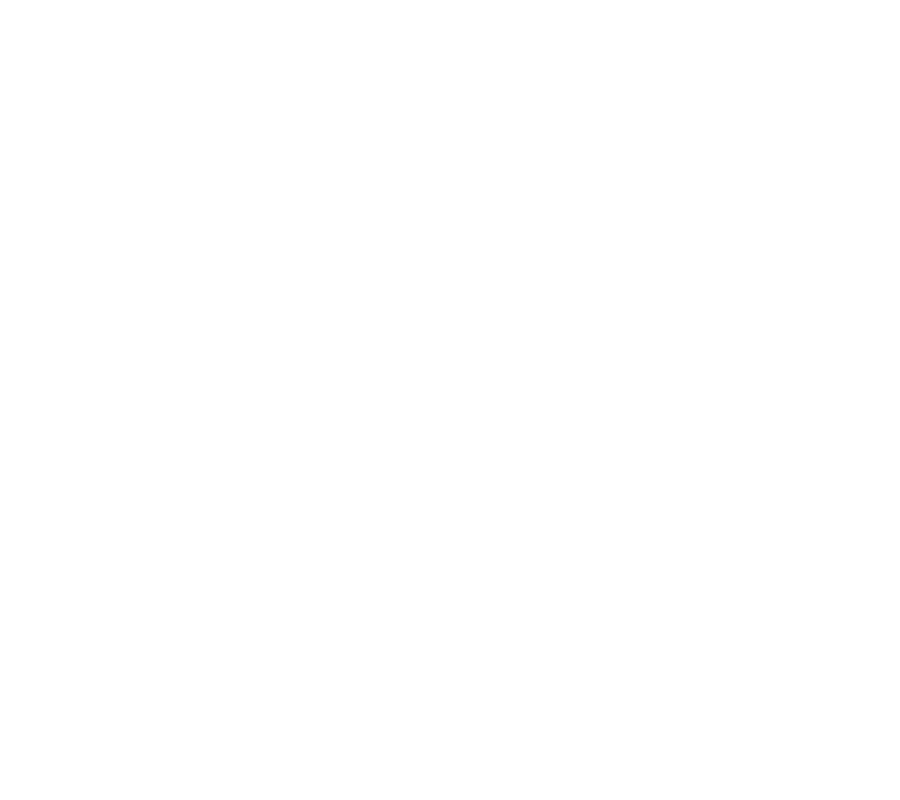
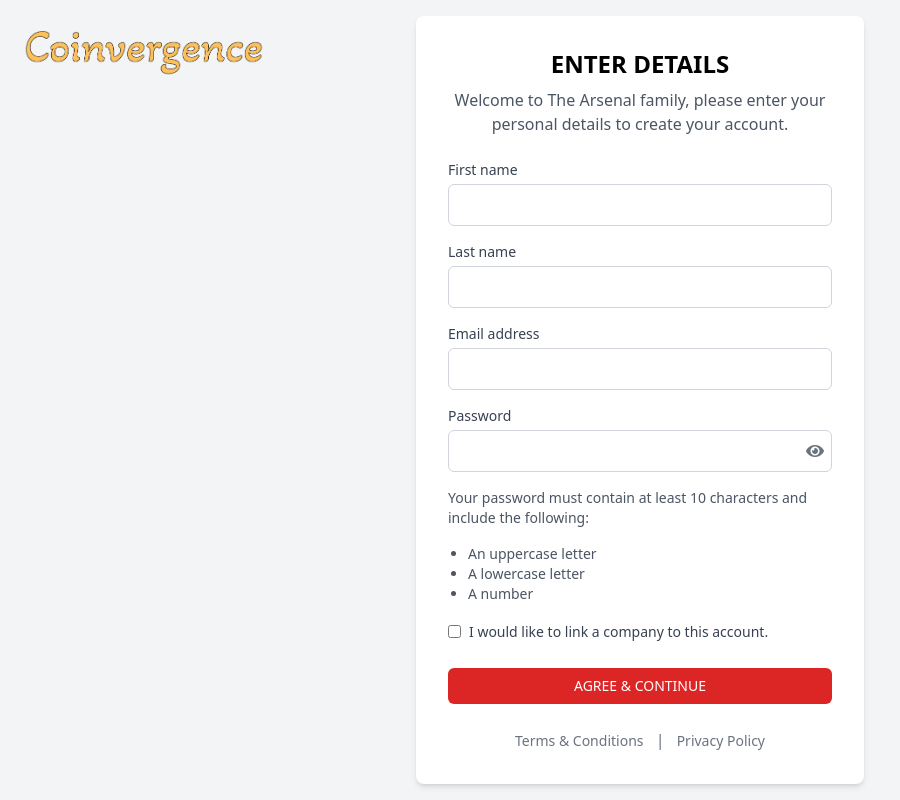
Before and after one commit to czkg/coinvergence, a React (Vite) app in the folder frontend/: page /signupEmail in a window 1280 px wide. Before the commit this address had no page. Shown: the whole page, without its empty margins (0-900 px from the left). Built offline with nearby package versions, Linux system fonts and the light colour scheme.

Commit message:
3/14/25--rename signup2 to signupEmail

```diff
--- a/frontend/src/RouterWrapper.tsx
+++ b/frontend/src/RouterWrapper.tsx
@@ -2,7 +2,7 @@
 import { BrowserRouter, Routes, Route } from "react-router-dom";
 import Home from "./pages/Home";
 import Signup from "./pages/Signup";
-import Signup2 from "./pages/Signup2"
+import SignupEmail from "./pages/SignupEmail"
 import Signin from "./pages/Signin";
 
 const RouterWrapper: React.FC = () => {
@@ -11,7 +11,7 @@
       <Routes>
         <Route path="/" element={<Home />} />
         <Route path="/signup" element={<Signup />} />
-        <Route path="/signup2" element={<Signup2 />}/>
+        <Route path="/signupEmail" element={<SignupEmail />}/>
         <Route path="/signin" element={<Signin />} />
       </Routes>
     </BrowserRouter>
--- a/frontend/src/pages/Signup.tsx
+++ b/frontend/src/pages/Signup.tsx
@@ -20,7 +20,7 @@
         </p>
 
         <button
-          onClick={() => navigate("/signup2")}
+          onClick={() => navigate("/signupEmail")}
           className="w-full bg-red-700 text-white py-2 rounded-lg font-semibold mb-4"
         >
           EMAIL ADDRESS
--- a/frontend/src/pages/Signup2.tsx
+++ b/frontend/src/pages/SignupEmail.tsx
@@ -1,7 +1,7 @@
 import React, { useState } from "react"
 import { useNavigate } from "react-router-dom"
 
-const Signup2: React.FC = () => {
+const SignupEmail: React.FC = () => {
   const navigate = useNavigate();
   const [passwordVisible, setPasswordVisible] = useState(false);
   const [formData, setFormData] = useState({
@@ -161,4 +161,4 @@
   );
 };
 
-export default Signup2;
+export default SignupEmail;
```
